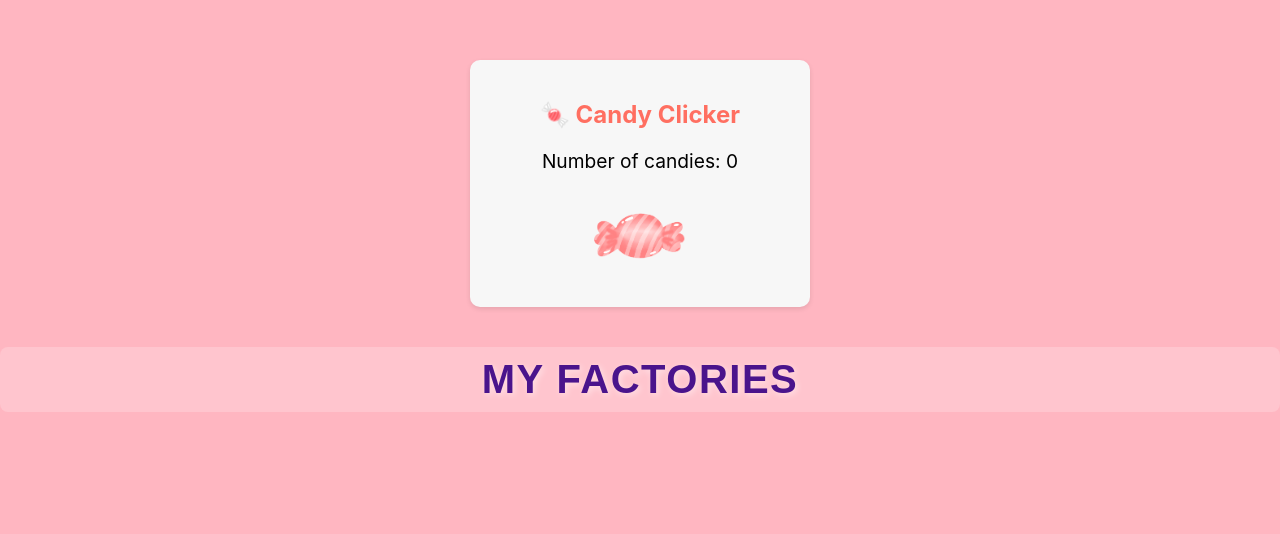
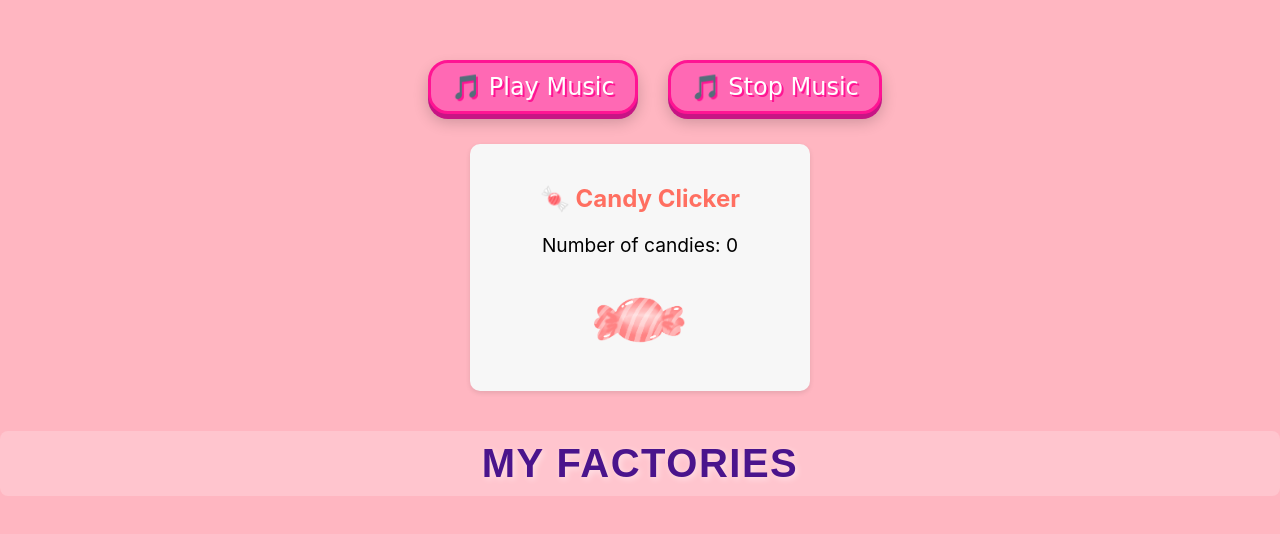
Before and after one commit to enzoley/projet_WEM1, a React (Create React App) app in the folder candy_clicker/: page / in a window 1280 px wide. Shown: the top 534 px of the page. Built offline with nearby package versions, Linux system fonts and the light colour scheme.

Commit message:
add a little music to enjoy the game :)

```diff
--- a/candy_clicker/src/App.css
+++ b/candy_clicker/src/App.css
@@ -41,3 +41,37 @@
 .CandyCounter{
   margin-top: 20px;
 }
+
+audio {
+  display: none;
+}
+
+.play-music-button {
+  background-color: #ff69b4; /* Rose bonbon */
+  color: #fff; /* Texte blanc */
+  font-size: 1.5rem;
+  font-family: 'Comic Sans MS', cursive, sans-serif; /* Style cartoon */
+  border: 3px solid #ff1493; /* Bordure rose foncé */
+  border-radius: 20px; /* Coins arrondis */
+  padding: 10px 20px;
+  cursor: pointer;
+  box-shadow: 0 5px #c71585, 0 8px 15px rgba(0, 0, 0, 0.2); /* Ombre interne et externe */
+  transition: all 0.3s ease-in-out;
+  text-shadow: 2px 2px 0 #ff1493; /* Ombre pour le texte */
+  margin-bottom: 30px;
+  margin-left: 30px;
+}
+
+/* Effet hover */
+.play-music-button:hover {
+  background-color: #ff1493; /* Rose foncé au survol */
+  box-shadow: 0 2px #c71585, 0 10px 20px rgba(0, 0, 0, 0.3); /* Réduction de l'ombre */
+  transform: scale(1.1); /* Agrandir légèrement */
+}
+
+
+.play-music-button:active {
+  background-color: #c71585; /* Rose encore plus foncé */
+  box-shadow: 0 1px #a00070; /* Réduction de l'ombre */
+  transform: scale(0.95);
+}
--- a/candy_clicker/src/App.tsx
+++ b/candy_clicker/src/App.tsx
@@ -1,4 +1,4 @@
-import React, { useState } from 'react';
+import React, { useState, useRef } from 'react';
 import './App.css';
 import { FactoryStateProps, FactorySettersProps } from './types';
 import CandyCounter from "./CandyCounter";
@@ -27,11 +27,33 @@ function App() {
         setLvl5Active,
     };
 
+    const audioRef = useRef<HTMLAudioElement>(null);
+
+    const playMusic = () => {
+        if (audioRef.current) {
+            audioRef.current.play();
+        }
+    };
+
+    const stopMusic = () => {
+        if (audioRef.current) {
+            audioRef.current.pause();
+        }
+    };
+
   return (
-    <div className="App">
-        <CandyCounter {...factoryStates} {...factorySetters} />
-        <ShowFactory {...factoryStates} />
-    </div>
+      <div className="App">
+          <div className="music-button">
+            <button className="play-music-button" onClick={playMusic}>🎵 Play Music</button>
+            <button className="play-music-button" onClick={stopMusic}>🎵 Stop Music</button>
+          </div>
+          <audio ref={audioRef} loop>
+              <source src="/musiquecandy.mp3" type="audio/mpeg"/>
+              Your browser does not support the audio element.
+          </audio>
+          <CandyCounter {...factoryStates} {...factorySetters} />
+          <ShowFactory {...factoryStates} />
+      </div>
   );
 }
 
--- a/candy_clicker/src/ShowFactory.css
+++ b/candy_clicker/src/ShowFactory.css
@@ -1,3 +1,4 @@
+
 .factory-image{
     width: 300px;
     height: auto;
--- a/candy_clicker/src/index.tsx
+++ b/candy_clicker/src/index.tsx
@@ -8,9 +8,9 @@ const root = ReactDOM.createRoot(
   document.getElementById('root') as HTMLElement
 );
 root.render(
-  <React.StrictMode>
-    <App />
-  </React.StrictMode>
+    <React.StrictMode>
+        <App/>
+    </React.StrictMode>
 );
 
 // If you want to start measuring performance in your app, pass a function
```
Also changed, not shown: 2 other files (tests, documents, lock files or other folders).
